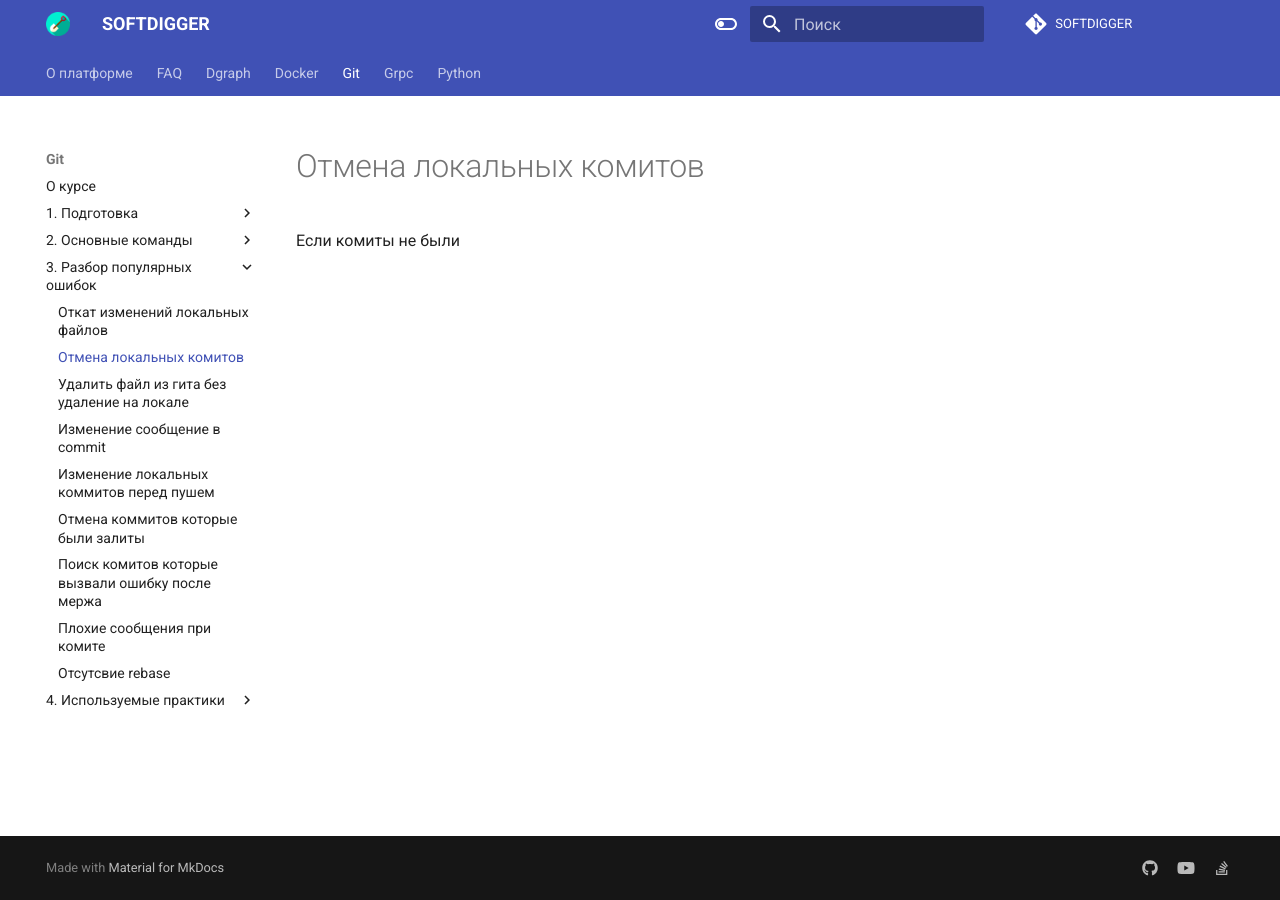
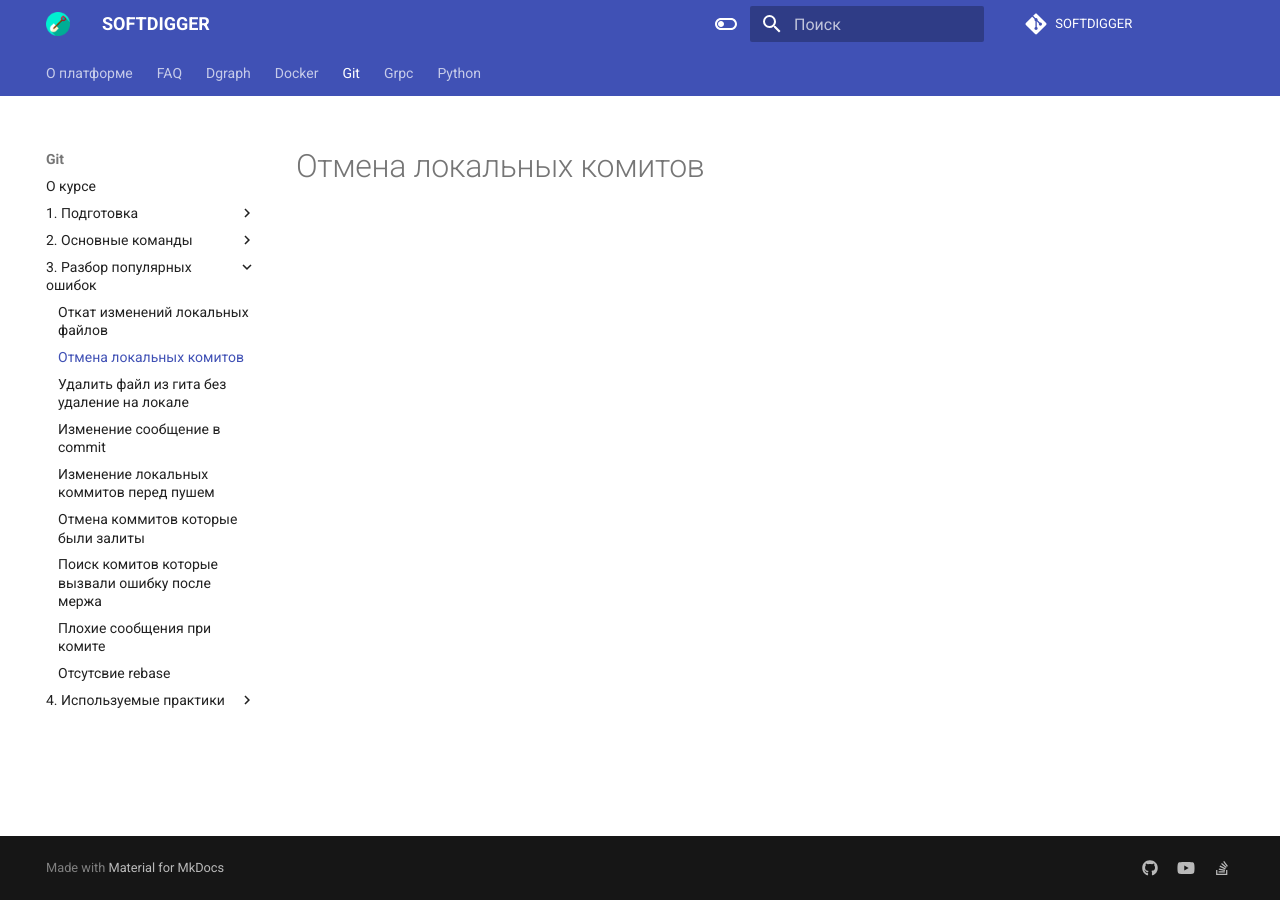
Before and after one commit to Dancheg97/softdigger, an MkDocs documentation site: the page built from docs/git/3. Разбор популярных ошибок/2.md, in a window 1280 px wide. Built offline with MkDocs 1.6.1 and Material for MkDocs 9.7.7, drawn with Linux system fonts in a browser that asks for light colours; comment, search, counter and statistics services are not loaded.

Commit message:
Revert "undo commit"
This reverts commit 6df8395174a6263a8a730139c199980151dfe046.

```diff
--- a/docs/git/3. Разбор популярных ошибок/2.md
+++ b/docs/git/3. Разбор популярных ошибок/2.md
@@ -1,3 +1 @@
 # Отмена локальных комитов
-
-Если комиты не были
```
